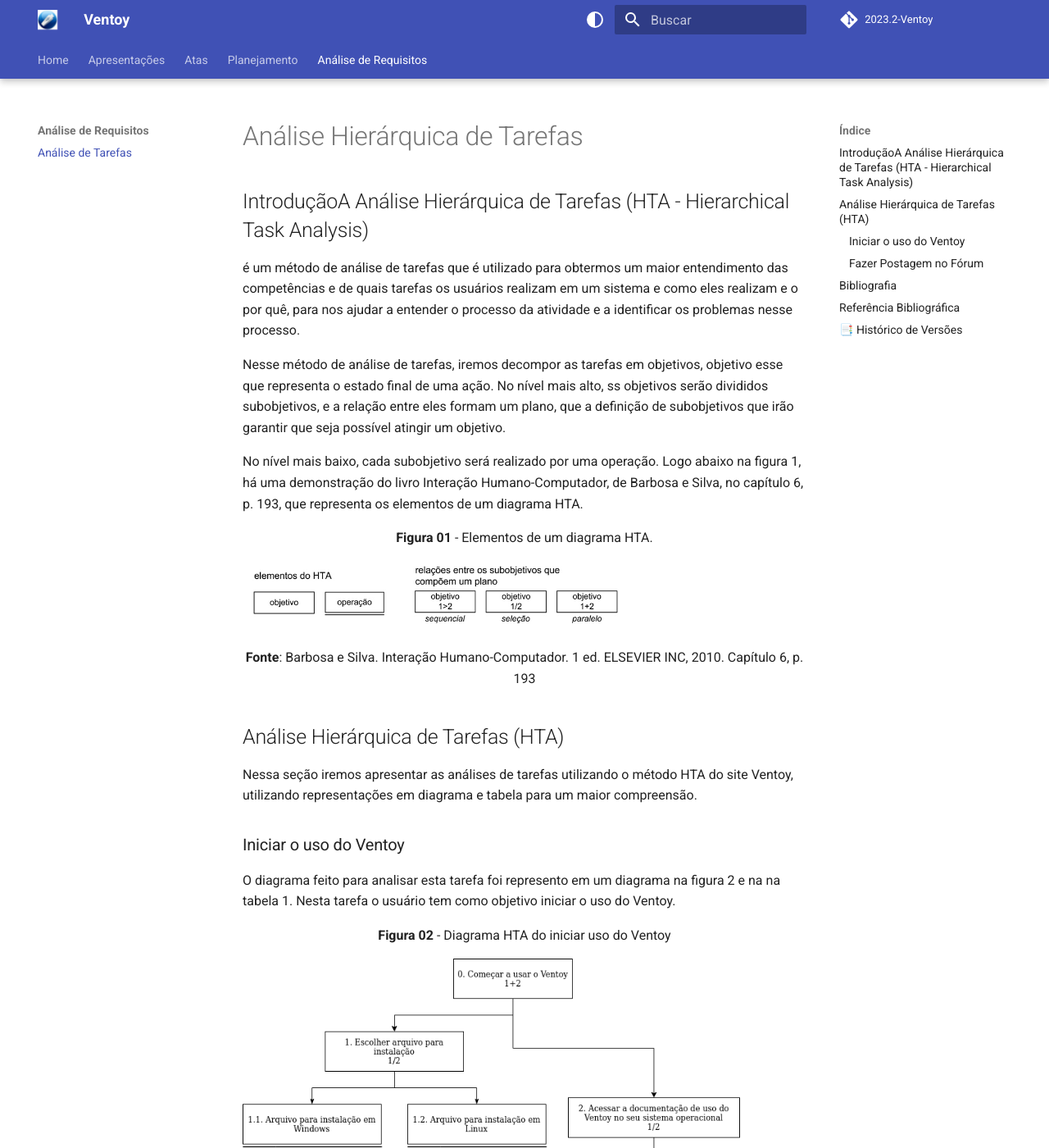
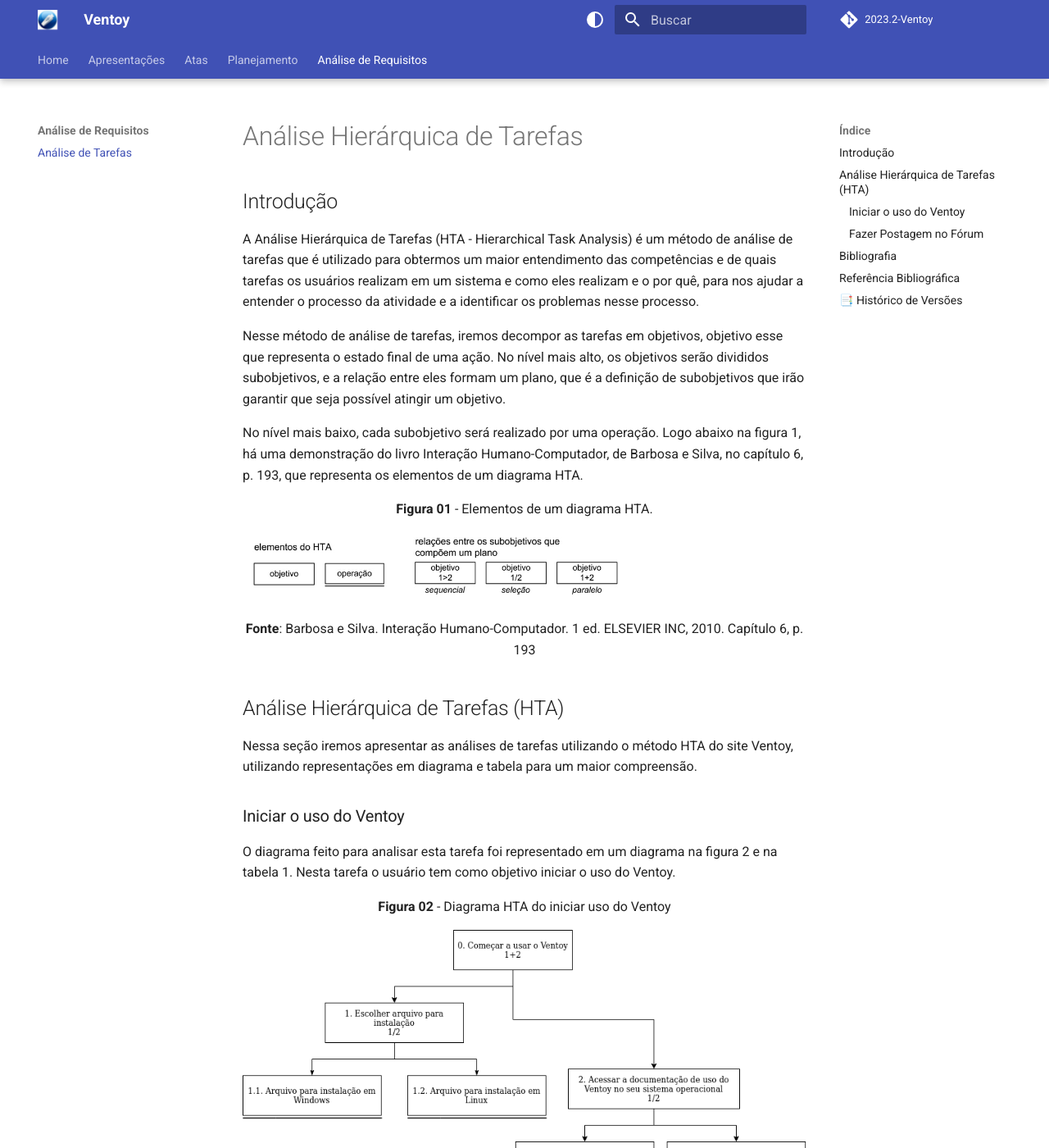
Before and after one commit to Interacao-Humano-Computador/2023.2-Ventoy, an MkDocs documentation site: the page built from docs/AnaliseDeRequisitos/analisedetarefas/analiseHierarquicaDeTarefas.md, in a window 1280 px wide and 1400 px high. Shown: the whole window at 82% size. Built offline with MkDocs 1.6.1 and Material for MkDocs 9.7.7, drawn with Linux system fonts in a browser that asks for light colours; comment, search, counter and statistics services are not loaded; some of the changed text lies outside the part shown.

Commit message:
Update analiseHierarquicaDeTarefas.md

```diff
--- a/docs/AnaliseDeRequisitos/analisedetarefas/analiseHierarquicaDeTarefas.md
+++ b/docs/AnaliseDeRequisitos/analisedetarefas/analiseHierarquicaDeTarefas.md
@@ -1,9 +1,9 @@
 # Análise Hierárquica de Tarefas
-## IntroduçãoA Análise Hierárquica de Tarefas (HTA - Hierarchical Task Analysis)
+## Introdução
 
-é um método de análise de tarefas que é utilizado para obtermos um maior entendimento das competências e de quais tarefas os usuários realizam em um sistema e como eles realizam e o por quê, para nos ajudar a entender o processo da atividade e a identificar os problemas nesse processo.
+A Análise Hierárquica de Tarefas (HTA - Hierarchical Task Analysis) é um método de análise de tarefas que é utilizado para obtermos um maior entendimento das competências e de quais tarefas os usuários realizam em um sistema e como eles realizam e o por quê, para nos ajudar a entender o processo da atividade e a identificar os problemas nesse processo.
 
-Nesse método de análise de tarefas, iremos decompor as tarefas em objetivos, objetivo esse que representa o estado final de uma ação. No nível mais alto, ss objetivos serão divididos subobjetivos, e a relação entre eles formam um plano, que a definição de subobjetivos que irão garantir que seja possível atingir um objetivo.
+Nesse método de análise de tarefas, iremos decompor as tarefas em objetivos, objetivo esse que representa o estado final de uma ação. No nível mais alto, os objetivos serão divididos subobjetivos, e a relação entre eles formam um plano, que é a definição de subobjetivos que irão garantir que seja possível atingir um objetivo.
 
 No nível mais baixo, cada subobjetivo será realizado por uma operação. Logo abaixo na figura 1, há uma demonstração do livro Interação Humano-Computador, de Barbosa e Silva, no capítulo 6, p. 193, que representa os elementos de um diagrama HTA.
 
@@ -17,7 +17,7 @@
 
 Nessa seção iremos apresentar as análises de tarefas utilizando o método HTA do site Ventoy, utilizando representações em diagrama e tabela para um maior compreensão.
 ### Iniciar o uso do Ventoy
-O diagrama feito para analisar esta tarefa foi represento em um diagrama na figura 2 e na na tabela 1.  Nesta tarefa o usuário tem como objetivo iniciar o uso do Ventoy.
+O diagrama feito para analisar esta tarefa foi representado em um diagrama na figura 2 e na tabela 1.  Nesta tarefa o usuário tem como objetivo iniciar o uso do Ventoy.
 
 <p align="center"><b>Figura 02</b> - Diagrama HTA do iniciar uso do Ventoy</p>
 
```
Also changed, not shown: other parts of docs/AnaliseDeRequisitos/analisedetarefas/analiseHierarquicaDeTarefas.md (+2 -2 lines).
